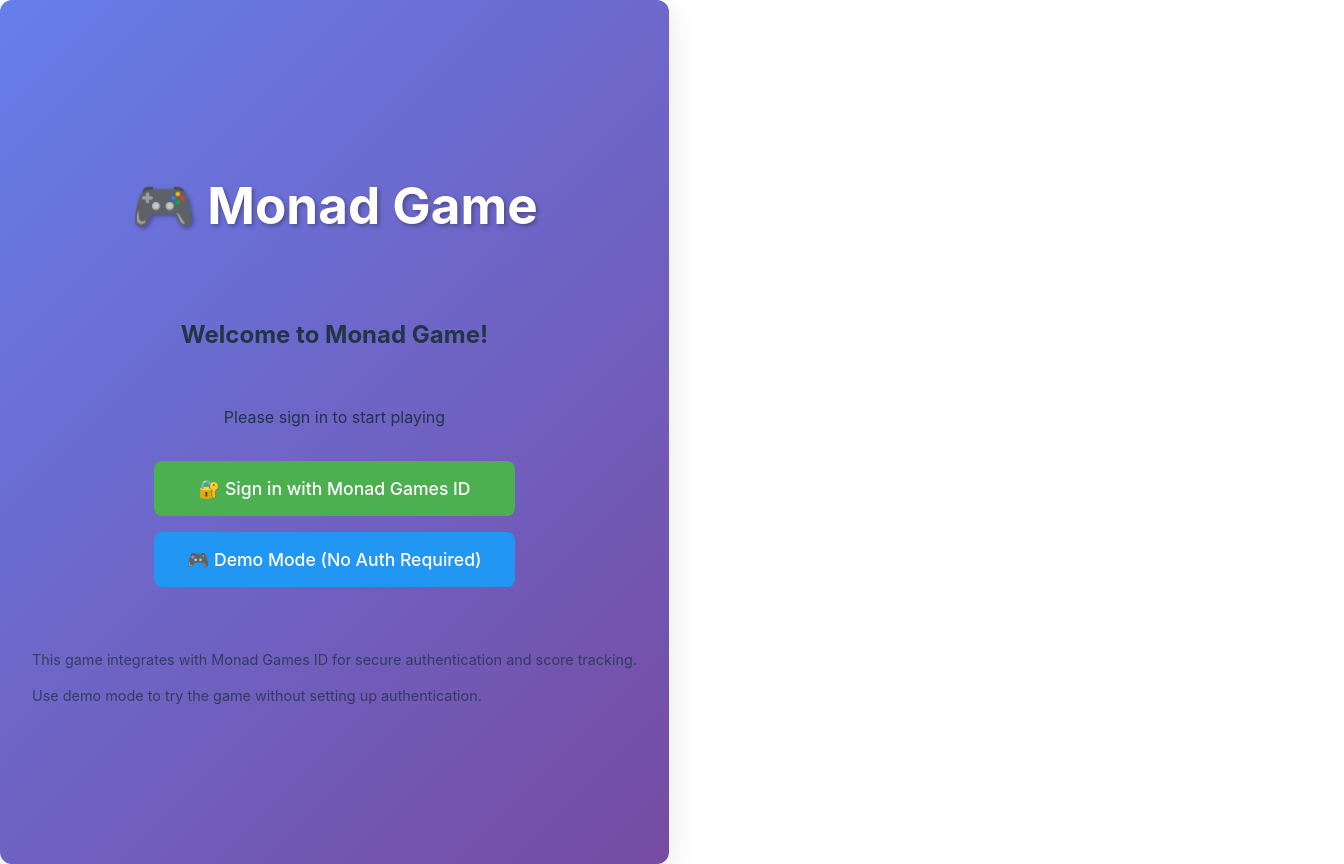
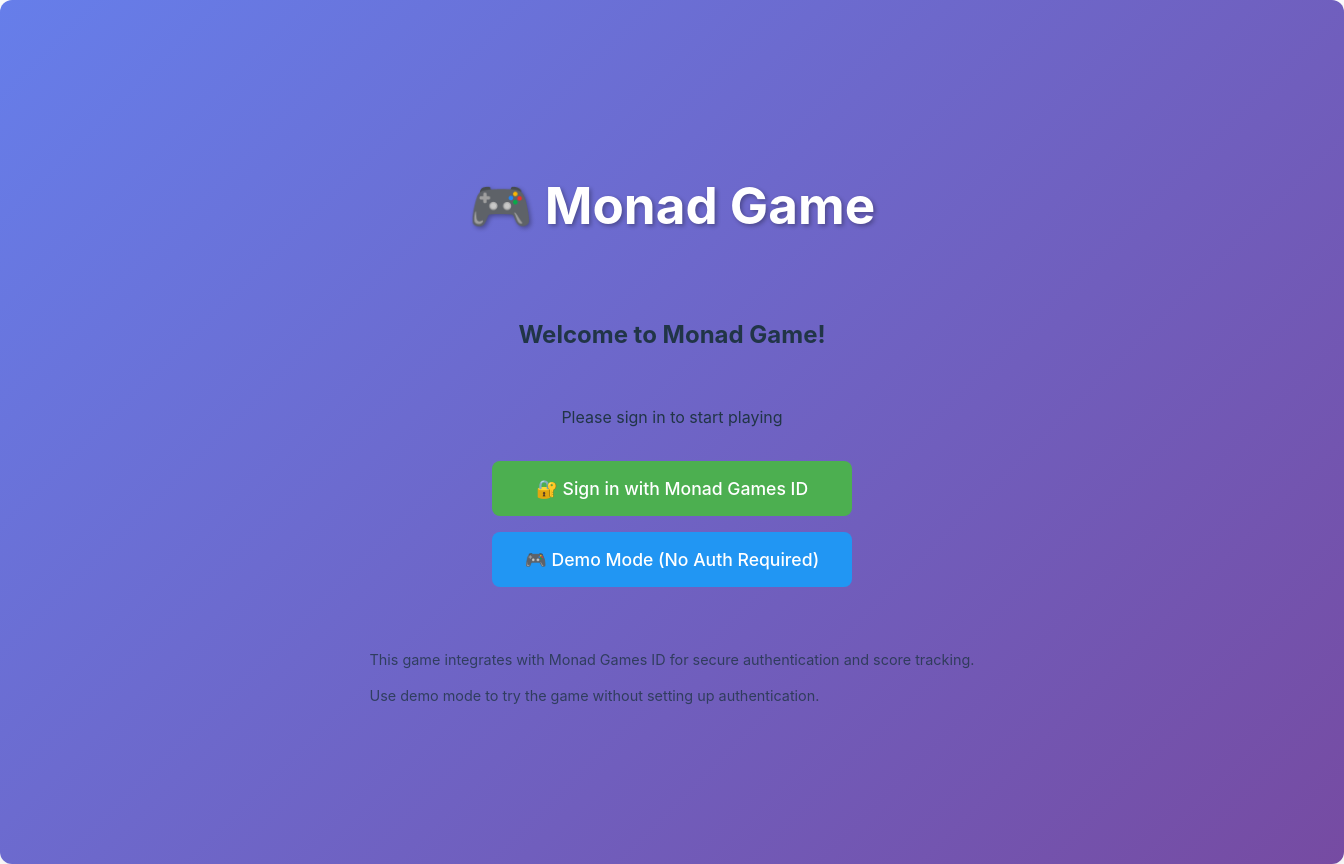
Before and after one commit to dev3Nigerian/monad-click-speed-game, a React (Vite) app: page / in a window 1280 px wide. Shown: the whole page, 1344 px wide, since content can reach past the window. Built offline with nearby package versions, Linux system fonts and the light colour scheme; no server answers.

Commit message:
Fix full-screen display issue on initial load

```diff
--- a/src/App.css
+++ b/src/App.css
@@ -6,13 +6,16 @@
 }
 
 .game-container {
-  min-height: 100vh;
+  width: 100vw;
+  height: 100vh;
   display: flex;
   flex-direction: column;
   align-items: center;
   justify-content: center;
   background: linear-gradient(135deg, #667eea 0%, #764ba2 100%);
-  padding: 2rem;
+  padding: 0;
+  margin: 0;
+  overflow: hidden;
 }
 
 .game-container h1 {
--- a/src/index.css
+++ b/src/index.css
@@ -25,10 +25,10 @@ a:hover {
 
 body {
   margin: 0;
-  display: flex;
-  place-items: center;
+  padding: 0;
   min-width: 320px;
   min-height: 100vh;
+  overflow-x: hidden;
 }
 
 h1 {
@@ -61,10 +61,12 @@ button:focus-visible {
 }
 
 #app {
-  max-width: 1280px;
-  margin: 0 auto;
-  padding: 2rem;
+  width: 100%;
+  height: 100vh;
+  margin: 0;
+  padding: 0;
   text-align: center;
+  overflow: hidden;
 }
 
 @media (prefers-color-scheme: light) {
```
